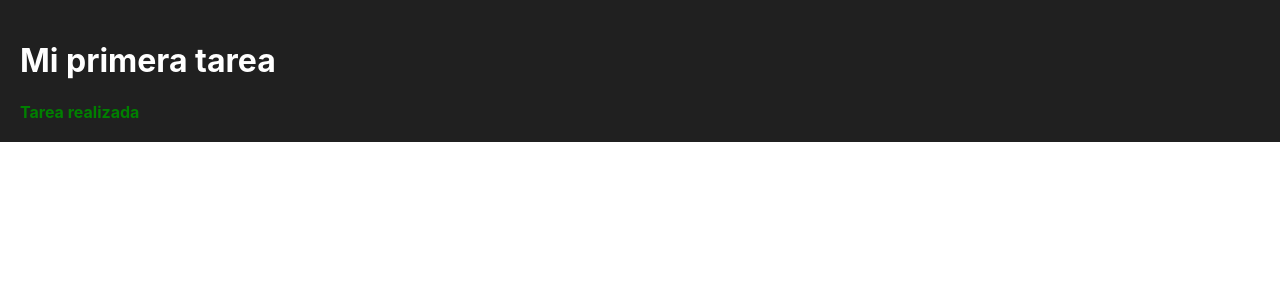
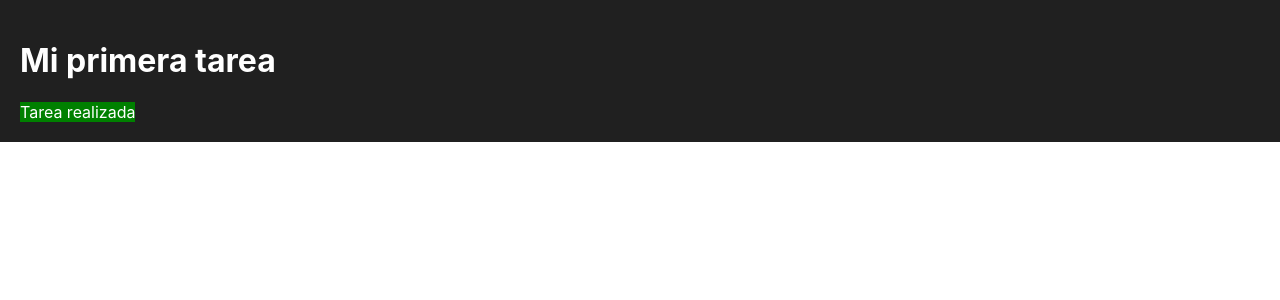
Before and after one commit to wlaurentec/curso-react-fazt-4horas, a React (Create React App) app: page / in a window 1280 px wide. Shown: the top 300 px of the page. Built offline with nearby package versions, Linux system fonts and the light colour scheme.

Commit message:
estilos condicionales en archivo css

```diff
--- a/src/Task.js
+++ b/src/Task.js
@@ -6,7 +6,7 @@ export function TaskCard({ready}) {
     <div className="card">
       <h1 >Mi primera tarea</h1>
       <span
-      style={{color: ready ? "green" : "red", fontWeight: "bold"}}
+      className={ready ? "bg-green" : "bg-red"}
       >{ready ? "Tarea realizada" : "Tarea pendiente"}</span>
     </div>
   );
--- a/src/task.css
+++ b/src/task.css
@@ -3,3 +3,11 @@
   color: #fff;
   padding: 20px;
 }
+
+.bg-green {
+  background-color: green;
+}
+
+.bg-red {
+  background-color: red;
+}
```
